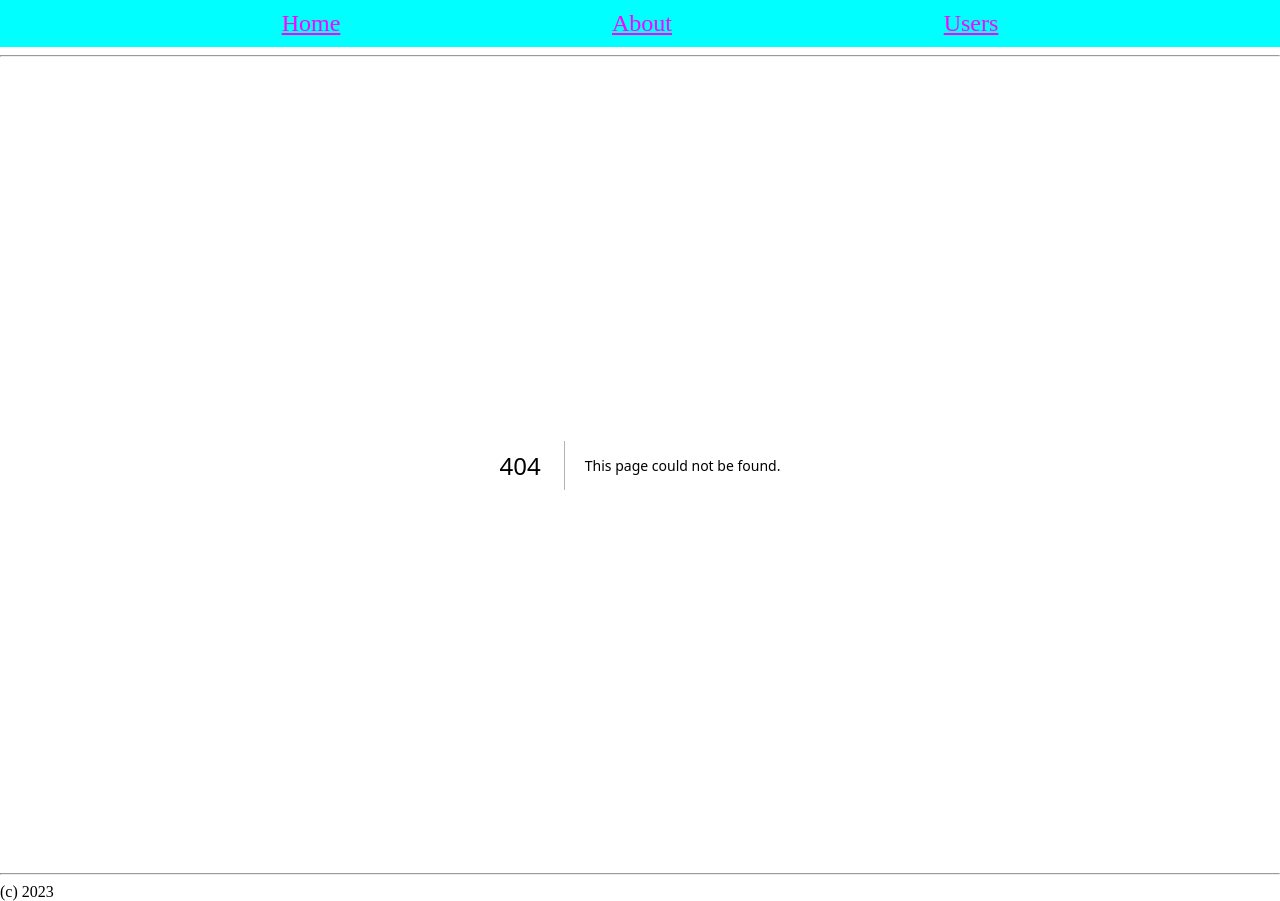
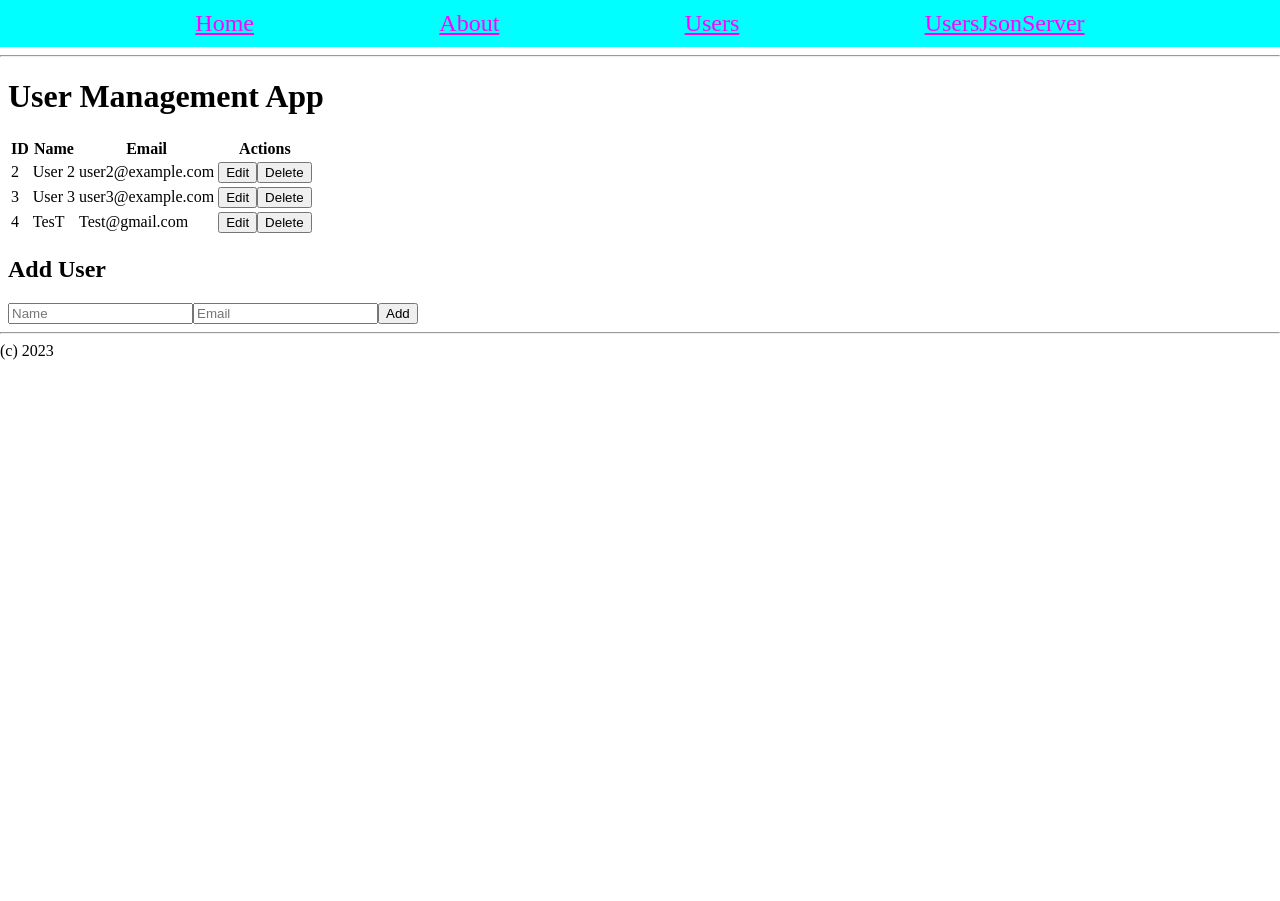
Before and after one commit to ultyyp/pv112-next, a Next.js app: page /userjsonserver in a window 1280 px wide. Before the commit this address had no page. After the commit the page ends 800 px from the top, so only its background shows below. Built offline with nearby package versions, Linux system fonts and the light colour scheme; data requests are answered from the project's data file.

Commit message:
Added Usertable with jsonserver

```diff
--- a/components/Header.jsx
+++ b/components/Header.jsx
@@ -5,6 +5,7 @@ const pages = [
     {href:'/', name:'Home'},
     {href:'/about', name:'About'},
     {href:'/users', name:'Users'},
+    {href:'/userjsonserver', name:'UsersJsonServer'},
 
 ]
 //{ href: '/users-on-click', name: 'Users (on click)'},
--- /dev/null
+++ b/components/jsph/UserTable.jsx
@@ -0,0 +1,164 @@
+import { useState, useEffect } from 'react';
+
+function UserTable() {
+  const [users, setUsers] = useState([]);
+  const [newUser, setNewUser] = useState({ name: '', email: '' });
+  const [editingUser, setEditingUser] = useState(null);
+  const [editFields, setEditFields] = useState({ name: '', email: '' });
+
+  useEffect(() => {
+    fetchUsers();
+  }, []);
+
+  const fetchUsers = () => {
+    fetch('http://localhost:5000/users')
+      .then((response) => response.json())
+      .then((data) => setUsers(data))
+      .catch((error) => console.error('Error fetching users:', error));
+  };
+
+  const handleAddUser = async () => {
+    try {
+      const response = await fetch('http://localhost:5000/users', {
+        method: 'POST',
+        headers: {
+          'Content-Type': 'application/json',
+        },
+        body: JSON.stringify(newUser),
+      });
+      if (response.ok) {
+        setNewUser({ name: '', email: '' });
+        fetchUsers();
+      } else {
+        console.error('Error adding user');
+      }
+    } catch (error) {
+      console.error('Error adding user:', error);
+    }
+  };
+
+  const handleDeleteUser = async (id) => {
+    try {
+      const response = await fetch(`http://localhost:5000/users/${id}`, {
+        method: 'DELETE',
+      });
+      if (response.ok) {
+        fetchUsers();
+      } else {
+        console.error('Error deleting user');
+      }
+    } catch (error) {
+      console.error('Error deleting user:', error);
+    }
+  };
+
+  const handleEditUser = async (id) => {
+    const userToEdit = users.find((user) => user.id === id);
+    if (!userToEdit) {
+      console.error('User not found for editing.');
+      return;
+    }
+
+    try {
+      const response = await fetch(`http://localhost:5000/users/${id}`, {
+        method: 'PUT',
+        headers: {
+          'Content-Type': 'application/json',
+        },
+        body: JSON.stringify(editFields),
+      });
+      if (response.ok) {
+        fetchUsers();
+        setEditingUser(null);
+        setEditFields({ name: '', email: '' });
+      } else {
+        console.error('Error editing user');
+      }
+    } catch (error) {
+      console.error('Error editing user:', error);
+    }
+  };
+
+  const handleStartEditing = (id, name, email) => {
+    setEditingUser(id);
+    setEditFields({ name, email });
+  };
+
+  const handleCancelEditing = () => {
+    setEditingUser(null);
+    setEditFields({ name: '', email: '' });
+  };
+
+  return (
+    <div>
+      <table>
+        <thead>
+          <tr>
+            <th>ID</th>
+            <th>Name</th>
+            <th>Email</th>
+            <th>Actions</th>
+          </tr>
+        </thead>
+        <tbody>
+          {users.map((user) => (
+            <tr key={user.id}>
+              <td>{user.id}</td>
+              <td>
+                {editingUser === user.id ? (
+                  <input
+                    type="text"
+                    value={editFields.name}
+                    onChange={(e) => setEditFields({ ...editFields, name: e.target.value })}
+                  />
+                ) : (
+                  user.name
+                )}
+              </td>
+              <td>
+                {editingUser === user.id ? (
+                  <input
+                    type="text"
+                    value={editFields.email}
+                    onChange={(e) => setEditFields({ ...editFields, email: e.target.value })}
+                  />
+                ) : (
+                  user.email
+                )}
+              </td>
+              <td>
+                {editingUser === user.id ? (
+                  <>
+                    <button onClick={() => handleEditUser(user.id)}>Apply Edit</button>
+                    <button onClick={handleCancelEditing}>Cancel</button>
+                  </>
+                ) : (
+                  <button onClick={() => handleStartEditing(user.id, user.name, user.email)}>Edit</button>
+                )}
+                <button onClick={() => handleDeleteUser(user.id)}>Delete</button>
+              </td>
+            </tr>
+          ))}
+        </tbody>
+      </table>
+      <div>
+        <h2>Add User</h2>
+        <input
+          type="text"
+          placeholder="Name"
+          value={newUser.name}
+          onChange={(e) => setNewUser({ ...newUser, name: e.target.value })}
+        />
+        <input
+          type="text"
+          placeholder="Email"
+          value={newUser.email}
+          onChange={(e) => setNewUser({ ...newUser, email: e.target.value })}
+        />
+        <button onClick={handleAddUser}>Add</button>
+      </div>
+    </div>
+  );
+}
+
+export default UserTable;
--- /dev/null
+++ b/db.json
@@ -0,0 +1,19 @@
+{
+  "users": [
+    {
+      "id": 2,
+      "name": "User 2",
+      "email": "user2@example.com"
+    },
+    {
+      "id": 3,
+      "name": "User 3",
+      "email": "user3@example.com"
+    },
+    {
+      "name": "TesT",
+      "email": "Test@gmail.com",
+      "id": 4
+    }
+  ]
+}
--- a/package.json
+++ b/package.json
@@ -12,6 +12,7 @@
   "author": "",
   "license": "ISC",
   "dependencies": {
+    "json-server": "^0.17.3",
     "next": "^13.4.19",
     "react": "^18.2.0",
     "react-dom": "^18.2.0"
--- /dev/null
+++ b/pages/userjsonserver.jsx
@@ -0,0 +1,12 @@
+import UserTable from "../components/jsph/UserTable";
+
+//npx json-server --watch db.json --port 5000
+
+export default function UserJsonServer() {
+  return (
+    <div>
+      <h1>User Management App</h1>
+      <UserTable/>
+    </div>
+  );
+}
```
